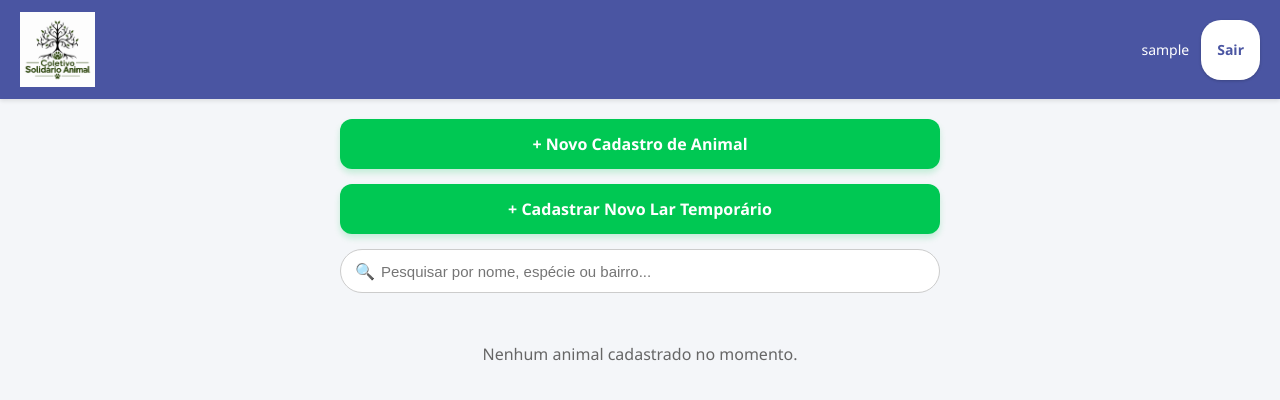
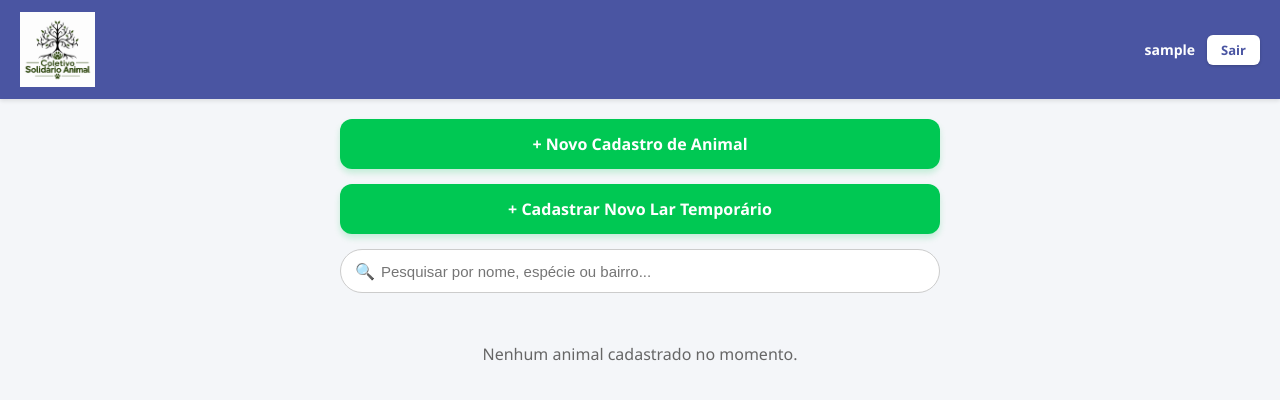
Before and after one commit to SarahVasconcelos/coletivo-solidario-animal-pwa, a Flask app: page /painel in a window 1280 px wide. Shown: the top 400 px of the page. Run offline with Flask 3, Linux system fonts and the light colour scheme; the visitor is signed in with stand-in values (Sample User, id 1); data comes from the database, SQL or seed files in the repository; data that the repository does not hold is empty.

Commit message:
Ajuste fino no cabecalho: nome em negrito e botao sair quadrado e menor

```diff
--- a/templates/painel.html
+++ b/templates/painel.html
@@ -58,19 +58,29 @@
             color: white;
         }
 
+        /* Nome do usuário em negrito */
+        .user-info span {
+            font-weight: bold;
+        }
+
+        /* Botão Sair menor, mais quadrado e com cantos levemente arredondados */
         .btn-sair {
             background-color: white;
             color: #4A55A2;
-            padding: 8px 16px;
-            border-radius: 20px;
+            padding: 6px 14px;
+            border-radius: 6px; /* Cantos levemente arredondados (estilo quadrado moderno) */
             text-decoration: none;
             font-weight: bold;
-            font-size: 14px;
-            min-height: 44px;
-            display: flex;
+            font-size: 13px;
+            display: inline-flex;
             align-items: center;
             justify-content: center;
             box-shadow: 0 1px 3px rgba(0,0,0,0.2);
+            transition: background-color 0.2s;
+        }
+
+        .btn-sair:hover {
+            background-color: #f0f0f0;
         }
 
         .container {
@@ -202,7 +212,6 @@
             }
             .btn-sair {
                 padding: 4px 10px;
-                min-height: 36px;
                 font-size: 12px;
             }
         }
```
